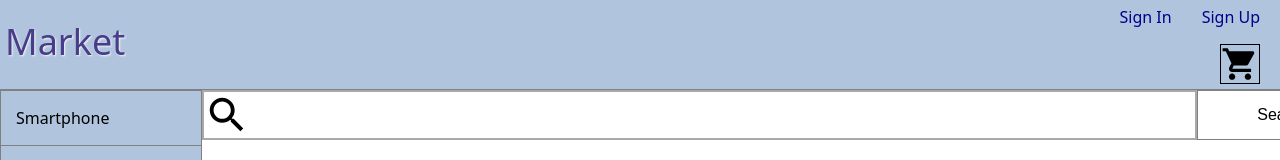
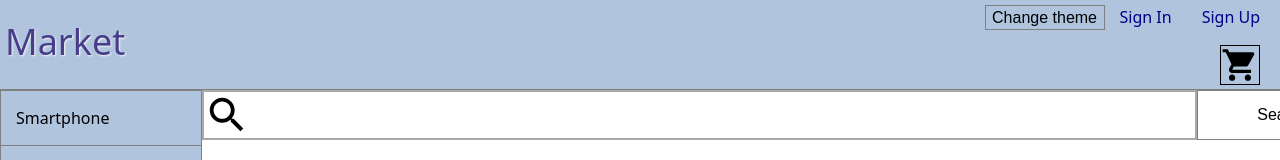
Before and after one commit to EvgeniaOzarovska/Market, a React (Create React App) app: page / in a window 1280 px wide. Shown: the top 160 px of the page. Built offline with nearby package versions, Linux system fonts and the light colour scheme.

Commit message:
MRK-5.1 Theme

```diff
--- a/package.json
+++ b/package.json
@@ -3,12 +3,15 @@
   "version": "0.1.0",
   "private": true,
   "dependencies": {
+    "@emotion/react": "^11.9.0",
     "@emotion/styled": "^11.8.1",
+    "bootstrap": "^5.1.3",
     "react": "17.0.2",
     "react-dom": "17.0.2",
     "react-router-dom": "5.3.0",
     "react-scripts": "5.0.0",
-    "reactstrap": "^9.0.2"
+    "reactstrap": "^9.0.2",
+    "styled-components": "^5.3.5"
   },
   "devDependencies": {
     "@testing-library/jest-dom": "5.16.2",
--- a/src/App.js
+++ b/src/App.js
@@ -3,18 +3,22 @@ import { Router as ReactRouter } from 'react-router-dom';
 import { history, Router } from './router';
 import 'bootstrap/dist/css/bootstrap.min.css';
 import './styles/reset.scss';
-import './styles/global.scss';
 import { Header } from './components/Header';
 import { Footer } from './components/Footer';
 import { ShoppingCartProvider } from './providers/ShopingCartProvider';
+import { GlobalStyle } from './styles/GlobalStyles';
+import { MyThemeProvider } from './providers/AppThemeProvider';
 
 function App() {
   return (
     <ShoppingCartProvider>
       <ReactRouter history={history}>
-        <Header />
-        <Router />
-        <Footer />
+        <MyThemeProvider>
+          <GlobalStyle />
+          <Header />
+          <Router />
+          <Footer />
+        </MyThemeProvider>
       </ReactRouter>
     </ShoppingCartProvider>
   );
--- a/src/components/CommonComponents.js
+++ b/src/components/CommonComponents.js
@@ -1,8 +1,8 @@
 import styled from '@emotion/styled';
 
 export const Button = styled.button`
-  width: 200px;
-  height: 50px;
+  width: ${props => (props.next ? '120px' : '200px')};
+  height: ${props => (props.next ? '25px' : '50px')};
   border: 1px solid grey;
   background-color: transparent;
   color: black;
--- a/src/components/Header/Header.js
+++ b/src/components/Header/Header.js
@@ -4,7 +4,9 @@ import styled from '@emotion/styled';
 import { BigIcon } from '../CommonComponents';
 import { LogoText } from '../LogoText';
 import ShoppingCartIcon from '../Icons/img/shopping_cart.svg';
-
+import { Button } from '../CommonComponents';
+import { useContext } from 'react';
+import { MyThemeContext, setDarkTheme, setLightTheme } from '../../providers/AppThemeProvider';
 
 const CustomHeader = styled.header`
   display: flex;
@@ -34,6 +36,8 @@ const MyLink = styled.a`
 `;
 
 export const Header = () => {
+  const { dispatch } = useContext(MyThemeContext);
+
   return (
     <CustomHeader>
       <Link to={Routes.Auth.Home}>
@@ -41,6 +45,19 @@ export const Header = () => {
       </Link>
       <HeaderBlock>
         <Section>
+          <Button
+            next
+            onClick={() => {
+              const currTheme = localStorage.getItem('theme');
+              if (currTheme === 'light') {
+                dispatch(setDarkTheme());
+              } else {
+                dispatch(setLightTheme());
+              }
+            }}
+          >
+            Change theme
+          </Button>
           <Link to={Routes.Auth.Login}>
             <MyLink>Sign In</MyLink>
           </Link>
--- /dev/null
+++ b/src/providers/AppThemeProvider.js
@@ -0,0 +1,74 @@
+import React from 'react';
+import { useEffect } from 'react';
+import { ThemeProvider } from '@emotion/react';
+import { useReducer } from 'react';
+
+const themeLight = {
+  id: 'light',
+  colorText: 'black',
+  colorBackground: 'red',
+};
+
+const themeDark = {
+  id: 'dark',
+  colorText: 'white',
+  colorBackground: 'black',
+};
+
+export const MyThemeContext = React.createContext();
+
+const actionTypes = {
+  LIGHT_THEME: 'LIGHT_THEME',
+  DARK_THEME: 'DARK_THEME',
+};
+
+export const setLightTheme = () => ({
+  type: actionTypes.LIGHT_THEME,
+});
+
+export const setDarkTheme = () => ({
+  type: actionTypes.DARK_THEME,
+});
+
+const reducer = (state, action) => {
+  const { LIGHT_THEME, DARK_THEME } = actionTypes;
+
+  switch (action.type) {
+    case LIGHT_THEME: {
+      // eslint-disable-next-line no-console
+      console.log('lt: ', state);
+      return { theme: themeLight };
+    }
+    case DARK_THEME: {
+      // eslint-disable-next-line no-console
+      console.log('dt: ', state);
+      return { theme: themeDark };
+    }
+    default:
+      return state;
+  }
+};
+
+const init = () => {
+  const initialTheme = localStorage.getItem('theme');
+  if (initialTheme === 'light' || null) {
+    return { theme: themeLight };
+  } else {
+    return { theme: themeDark };
+  }
+};
+
+export const MyThemeProvider = ({ children }) => {
+  const initialValue = init();
+  const [state, dispatch] = useReducer(reducer, initialValue);
+
+  useEffect(() => {
+    localStorage.setItem('theme', state.theme.id);
+  }, [state.theme]);
+
+  return (
+    <MyThemeContext.Provider value={{ state, dispatch }}>
+      <ThemeProvider theme={state.theme}>{children}</ThemeProvider>
+    </MyThemeContext.Provider>
+  );
+};
--- /dev/null
+++ b/src/styles/GlobalStyles.js
@@ -0,0 +1,16 @@
+import { createGlobalStyle } from 'styled-components';
+
+export const GlobalStyle = createGlobalStyle`
+  html,
+  body,
+  #root {
+    min-width: 320px !important;
+    width: 100%;
+    height: 100%;
+  }
+
+  #root {
+    position: relative;
+    display: flex;
+    flex-direction: column;
+  }`;
--- a/src/styles/global.scss
+++ /dev/null
@@ -1,13 +0,0 @@
-html,
-body,
-#root {
-  min-width: 320px !important;
-  width: 100%;
-  height: 100%;
-}
-
-#root {
-  position: relative;
-  display: flex;
-  flex-direction: column;
-}
```
